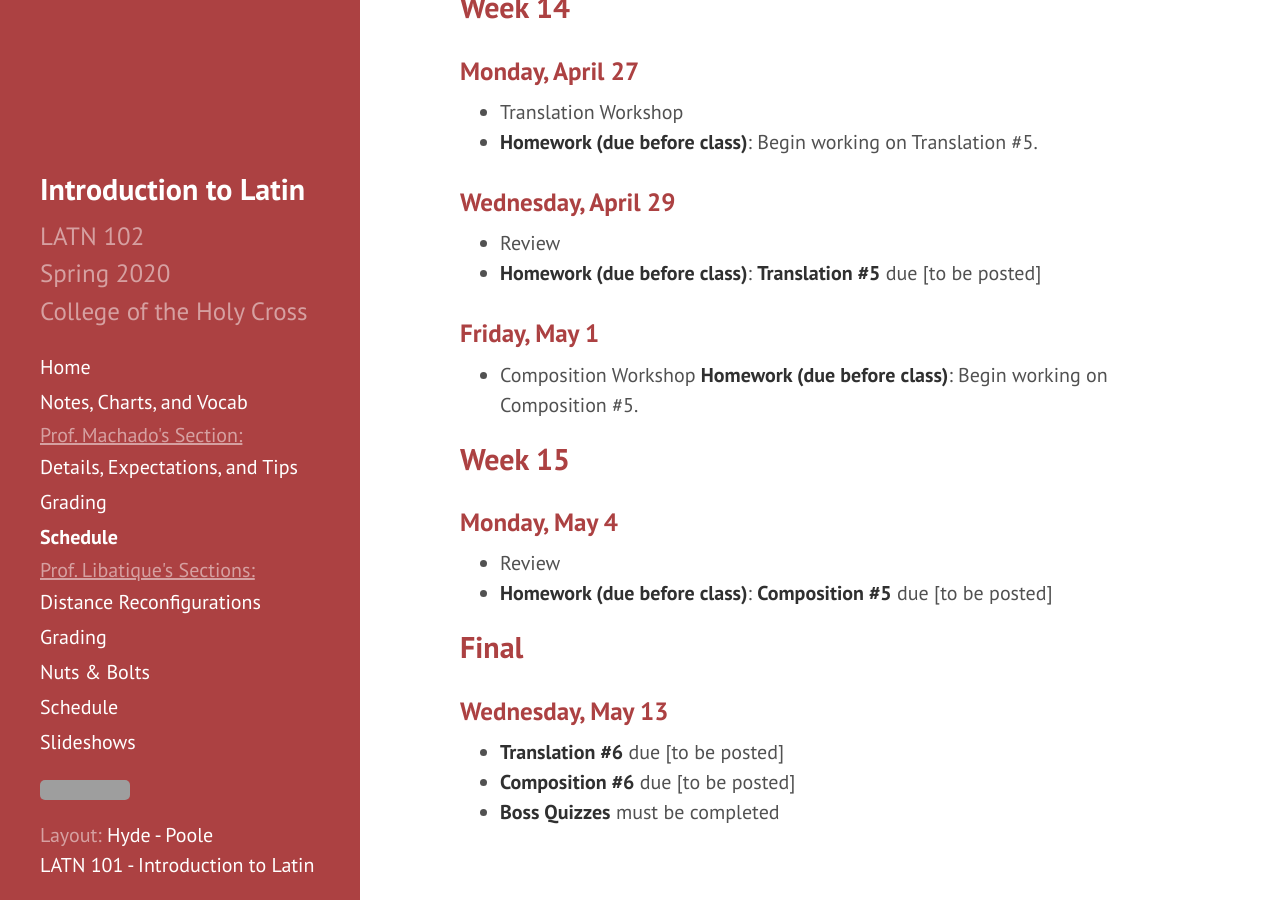
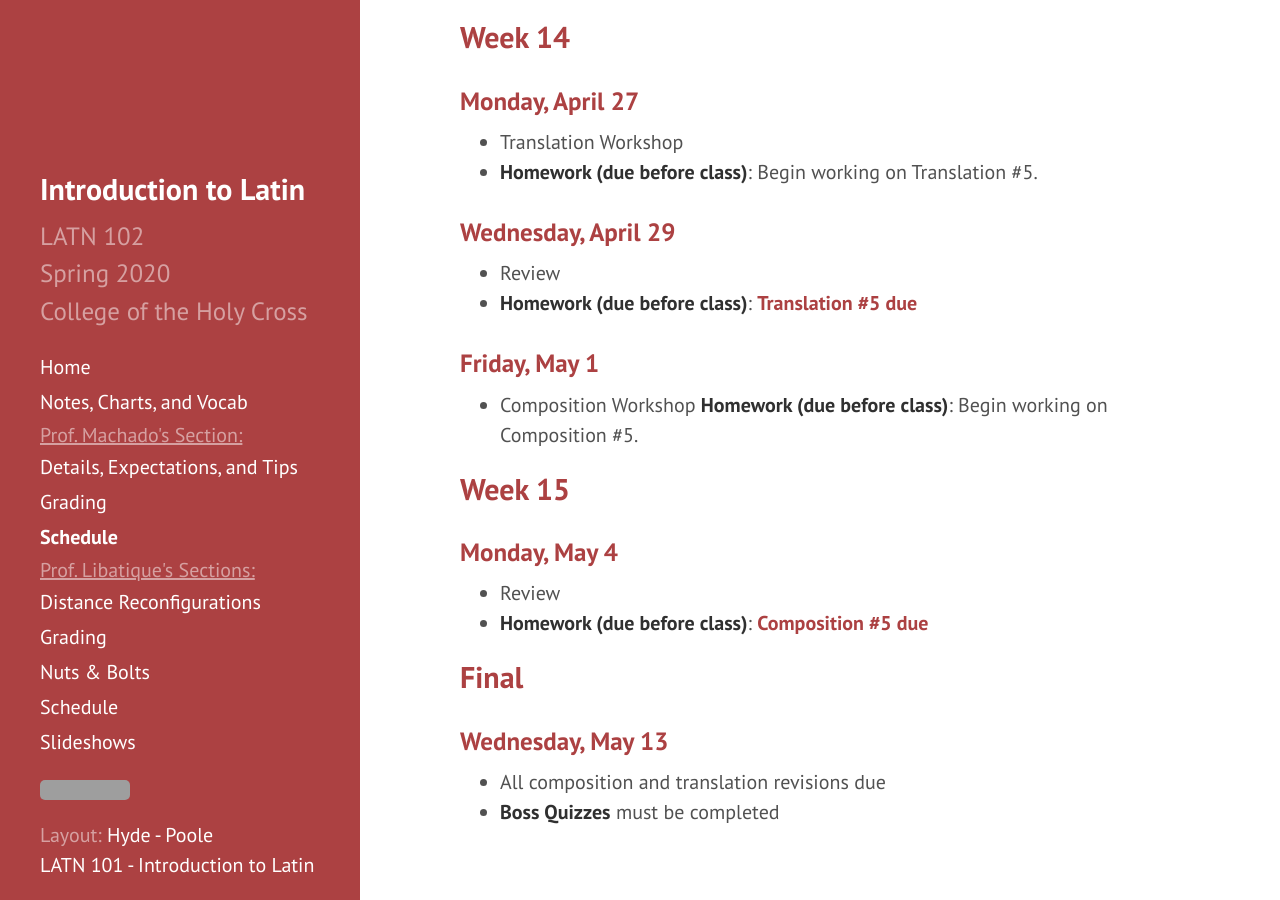
Before and after one commit to DLibatique/LATN102-S20, a Jekyll site: the page built from _pages/schedule-DM.md, in a window 1280 px wide and 900 px high, scrolled down 7541 px. Built offline with Jekyll 4.4.1, drawn with Linux system fonts in a browser that asks for light colours; grey boxes are pictures that could not be loaded.

Commit message:
added comp and trans 5

```diff
--- a/_pages/schedule-DM.md
+++ b/_pages/schedule-DM.md
@@ -224,7 +224,7 @@ Begin working on Translation #4.
 
 ### Friday, April 24
 - Review
-**Homework (due before class)**:
+- **Homework (due before class)**:
 [**Composition #4 due**](https://docs.google.com/document/d/1oUuKDt66gTZWrghtUnZNqcd6gY0x8ehWJPJga9XymH4/edit?usp=sharing).
 
 ## Week 14
@@ -237,7 +237,7 @@ Begin working on Translation #5.
 ### Wednesday, April 29
 - Review
 - **Homework (due before class)**:
-**Translation #5** due [to be posted]
+[**Translation #5 due**](https://docs.google.com/document/d/1TeaJjxsiwR48LTiwYJOLtqTSffzZLcD6eOJb210_Lng/edit?usp=sharing)
 
 ### Friday, May 1
 - Composition Workshop
@@ -249,11 +249,10 @@ Begin working on Composition #5.
 ### Monday, May 4
 - Review
 - **Homework (due before class)**:
-**Composition #5** due [to be posted]
+[**Composition #5 due**](https://docs.google.com/document/d/1zcGCtylxtw-1HF_qN-JJt7jVfzht1Yh6VX7Z2iyj8MM/edit?usp=sharing)
 
 ## Final
 
 ### Wednesday, May 13
-- **Translation #6** due [to be posted]
-- **Composition #6** due [to be posted]
+- All composition and translation revisions due
 - **Boss Quizzes** must be completed
```
